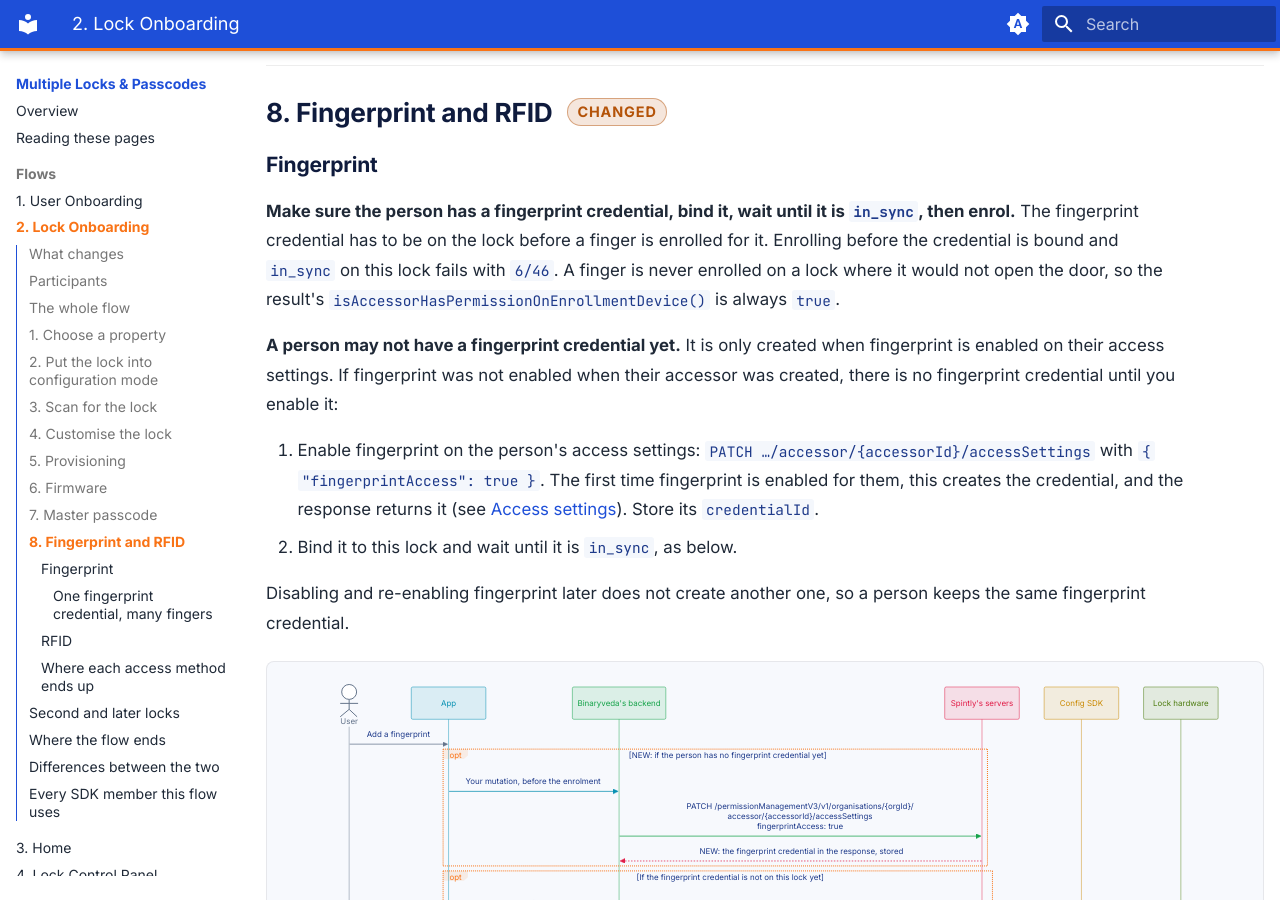
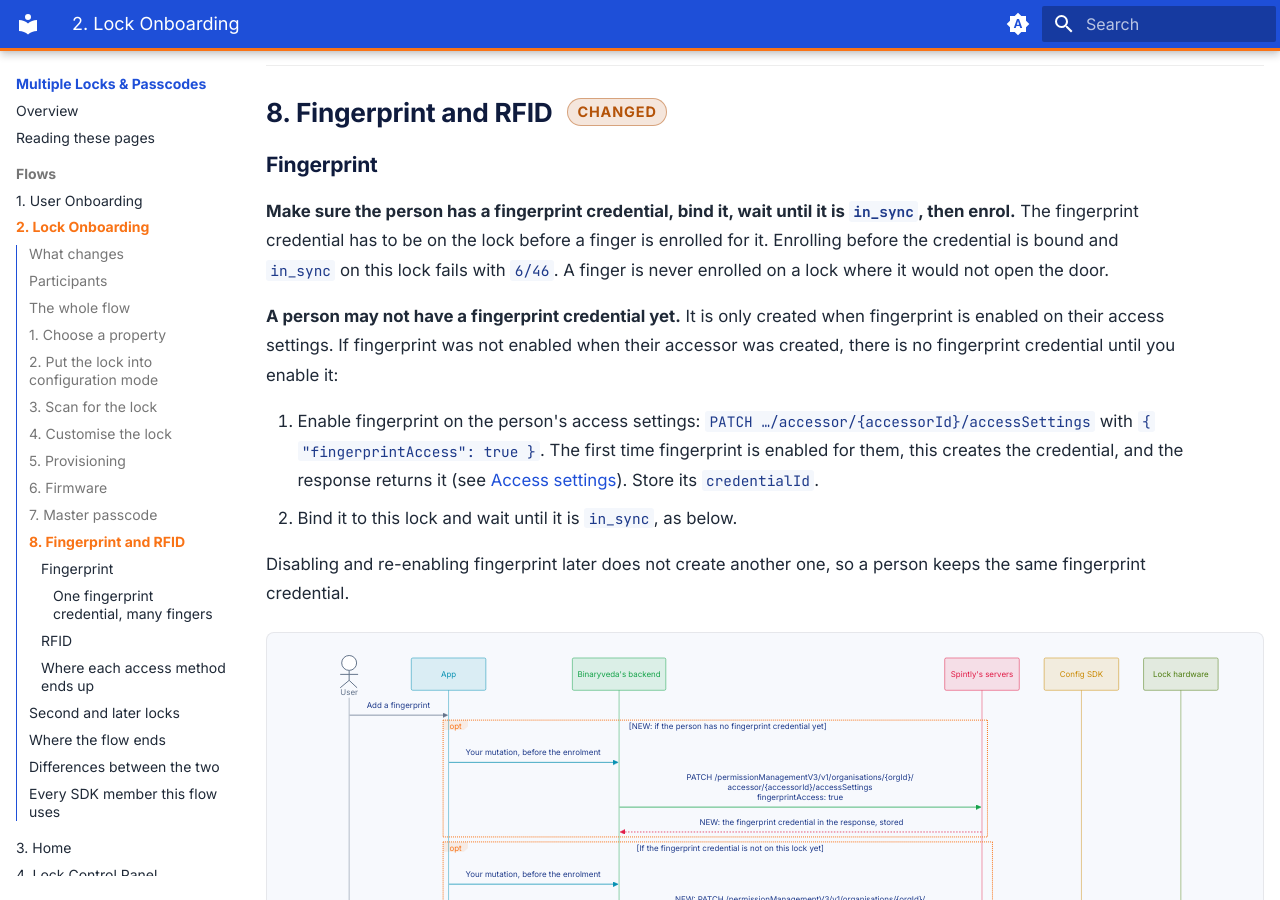
Before and after one commit to spintly-integrations-support/godrej-software-guide, an MkDocs documentation site: the page built from docs/lock-onboarding.md, in a window 1280 px wide and 900 px high, scrolled down 10618 px. Built offline with MkDocs 1.6.1 and Material for MkDocs 9.7.7, drawn with Linux system fonts in a browser that asks for light colours; some of the changed text lies outside the part shown.

Commit message:
Remove internal SDK details from fingerprint steps

```diff
--- a/docs/lock-onboarding.md
+++ b/docs/lock-onboarding.md
@@ -338,7 +338,7 @@ The new passcode applies to **this lock only**, because this lock's passcode cre
 
 ### Fingerprint
 
-**Make sure the person has a fingerprint credential, bind it, wait until it is `in_sync`, then enrol.** The fingerprint credential has to be on the lock before a finger is enrolled for it. Enrolling before the credential is bound and `in_sync` on this lock fails with `6/46`. A finger is never enrolled on a lock where it would not open the door, so the result's `isAccessorHasPermissionOnEnrollmentDevice()` is always `true`.
+**Make sure the person has a fingerprint credential, bind it, wait until it is `in_sync`, then enrol.** The fingerprint credential has to be on the lock before a finger is enrolled for it. Enrolling before the credential is bound and `in_sync` on this lock fails with `6/46`. A finger is never enrolled on a lock where it would not open the door.
 
 **A person may not have a fingerprint credential yet.** It is only created when fingerprint is enabled on their access settings. If fingerprint was not enabled when their accessor was created, there is no fingerprint credential until you enable it:
 
```
Also changed, not shown: other parts of docs/lock-onboarding.md (+1 -1 lines), docs/config-sdk-v3.md (+1 -1 lines).
